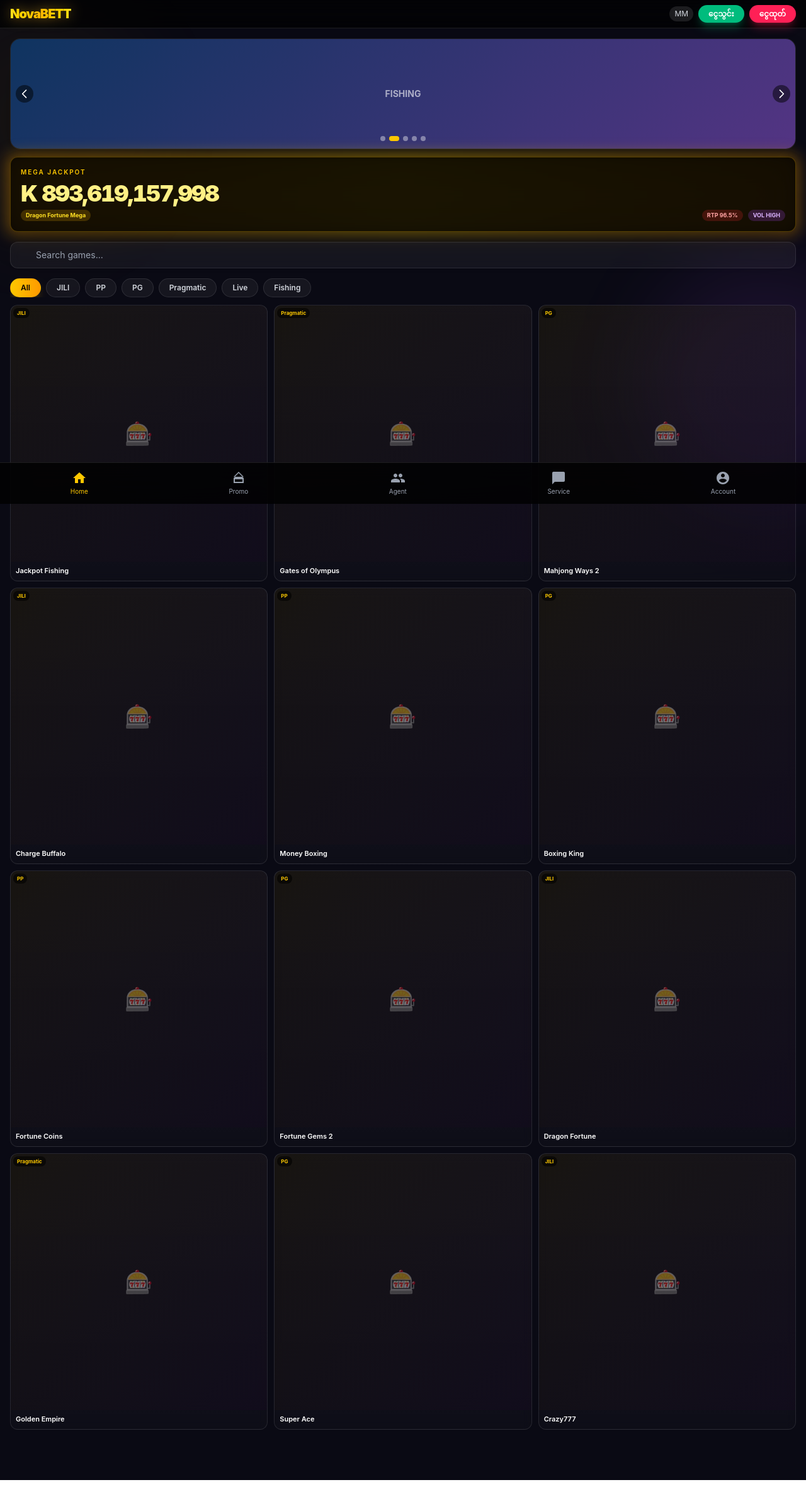
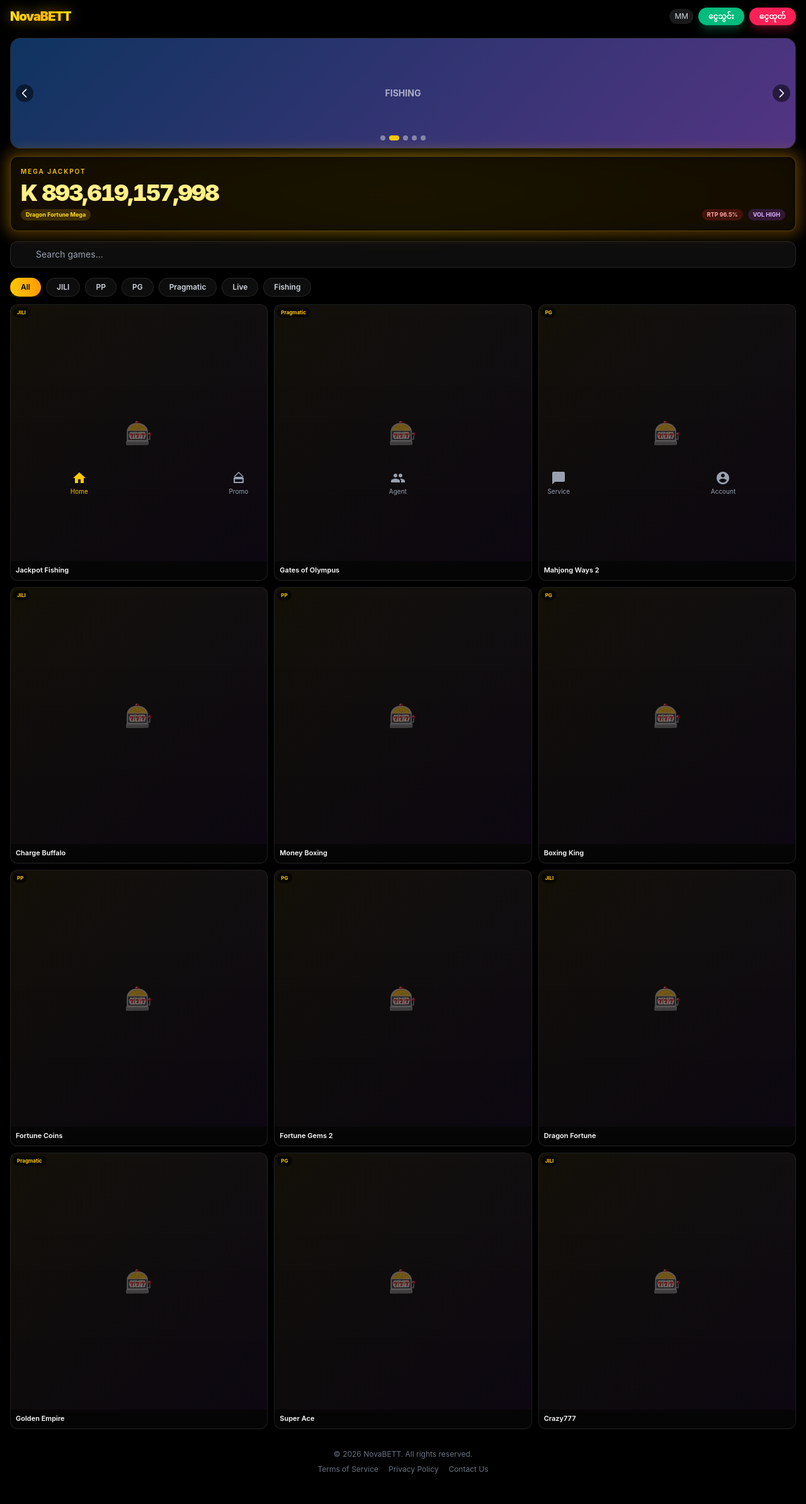
Before and after one commit to ccorryxx-bot/novabett, a Vue app: page /home in a window 1280 px wide. Shown: the top 2388 px of the page at 63% size. Before the commit the page ends 2350 px from the top, so only its background shows below. Built offline with nearby package versions, Linux system fonts and the light colour scheme; sample sign-in values are in the browser's storage.

Commit message:
Minimal website look: transparent header/nav, black bg, footer placeholder

```diff
--- a/src/pages/HomePage.vue
+++ b/src/pages/HomePage.vue
@@ -1,13 +1,7 @@
 <template>
-  <div class="min-h-screen bg-[#0a0a14] text-white pb-20 relative">
-    <!-- Background orbs -->
-    <div class="fixed inset-0 pointer-events-none z-0">
-      <div class="absolute top-0 -left-32 w-96 h-96 bg-yellow-500/10 rounded-full blur-3xl animate-pulse"></div>
-      <div class="absolute bottom-0 -right-32 w-96 h-96 bg-purple-500/10 rounded-full blur-3xl animate-pulse" style="animation-delay:1s"></div>
-    </div>
-
-    <!-- HEADER -->
-    <header class="sticky top-0 z-30 bg-black/70 backdrop-blur-lg border-b border-white/10 px-4 py-2 flex items-center justify-between">
+  <div class="min-h-screen bg-black text-white pb-24 relative">
+    <!-- HEADER (transparent, no bg) -->
+    <header class="sticky top-0 z-30 flex items-center justify-between px-4 py-3">
       <h1 class="text-xl font-black tracking-tighter">
         <span class="bg-gradient-to-r from-yellow-300 via-amber-400 to-yellow-300 bg-clip-text text-transparent drop-shadow-[0_0_10px_rgba(251,191,36,0.5)]">NovaBETT</span>
       </h1>
@@ -20,11 +14,11 @@
       </div>
     </header>
 
-    <!-- CAROUSEL (emoji-free) -->
-    <div class="px-4 pt-4 relative">
-      <div class="rounded-2xl overflow-hidden relative h-44 bg-black/30 backdrop-blur-sm border border-white/10 shadow-2xl">
+    <!-- CAROUSEL (unchanged) -->
+    <div class="px-4 pt-2 relative">
+      <div class="rounded-2xl overflow-hidden relative h-44 bg-white/5 backdrop-blur-sm border border-white/10 shadow-2xl">
         <div class="absolute inset-0 flex transition-transform duration-500" :style="{ transform: `translateX(-${carouselIndex * 100}%)` }">
-          <div v-for="(img, i) in carouselImages" :key="i" class="w-full h-full flex-shrink-0 flex items-center justify-center text-4xl font-bold text-white/20" :style="{ background: img.color }">
+          <div v-for="(img, i) in carouselImages" :key="i" class="w-full h-full flex-shrink-0 flex items-center justify-center text-xl font-bold text-white/30" :style="{ background: img.color }">
             <span class="text-white/60 text-sm">{{ img.title }}</span>
           </div>
         </div>
@@ -36,7 +30,7 @@
       </div>
     </div>
 
-    <!-- JACKPOT BANNER (emoji removed) -->
+    <!-- JACKPOT BANNER (kept clean) -->
     <div class="mx-4 mt-3 relative">
       <div class="absolute -inset-1 bg-gradient-to-r from-yellow-600 via-yellow-400 to-yellow-600 rounded-xl blur-md opacity-75 animate-pulse"></div>
       <div class="relative bg-black/80 backdrop-blur-xl rounded-xl border border-yellow-500/30 px-4 py-4 overflow-hidden shadow-2xl">
@@ -77,9 +71,19 @@
       </div>
     </div>
 
-    <!-- BOTTOM NAVIGATION (emoji-free, sleek icons) -->
-    <nav class="fixed bottom-0 left-0 right-0 bg-black/80 backdrop-blur-xl border-t border-white/10 z-40">
-      <div class="flex justify-around items-center py-2">
+    <!-- FOOTER (Terms, etc. placeholder) -->
+    <div class="px-4 mt-8 text-center text-xs text-gray-500">
+      <p>&copy; 2026 NovaBETT. All rights reserved.</p>
+      <div class="flex justify-center gap-4 mt-2">
+        <span>Terms of Service</span>
+        <span>Privacy Policy</span>
+        <span>Contact Us</span>
+      </div>
+    </div>
+
+    <!-- BOTTOM NAV (transparent, no bg) -->
+    <nav class="fixed bottom-0 left-0 right-0 z-40 py-2">
+      <div class="flex justify-around items-center">
         <router-link to="/home" class="flex flex-col items-center gap-0.5 px-2 py-1 rounded-lg transition-colors" :class="$route.path === '/home' ? 'text-yellow-400' : 'text-gray-400'">
           <svg class="w-6 h-6" fill="currentColor" viewBox="0 0 24 24"><path d="M10 20v-6h4v6h5v-8h3L12 3 2 12h3v8z"/></svg>
           <span class="text-[10px]">{{ $t('home') }}</span>
@@ -193,7 +197,6 @@
 })
 
 const openGame = async (game) => {
-  // Game launch logic
   alert(`Opening ${game.name}`)
 }
 
```
